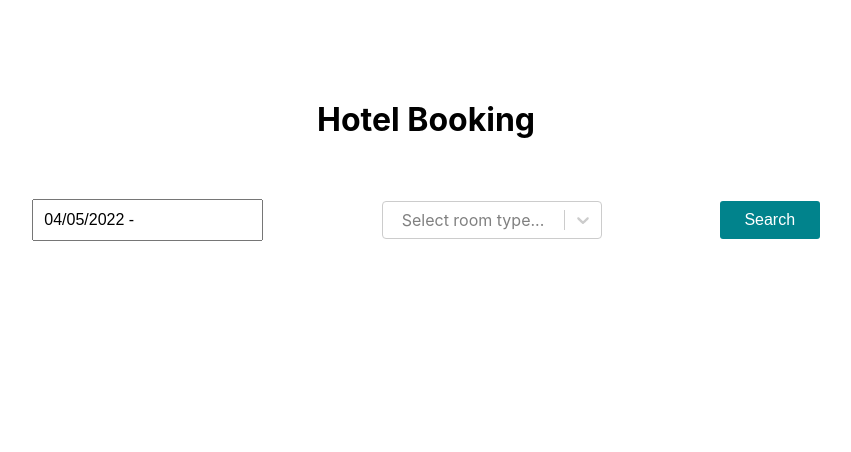
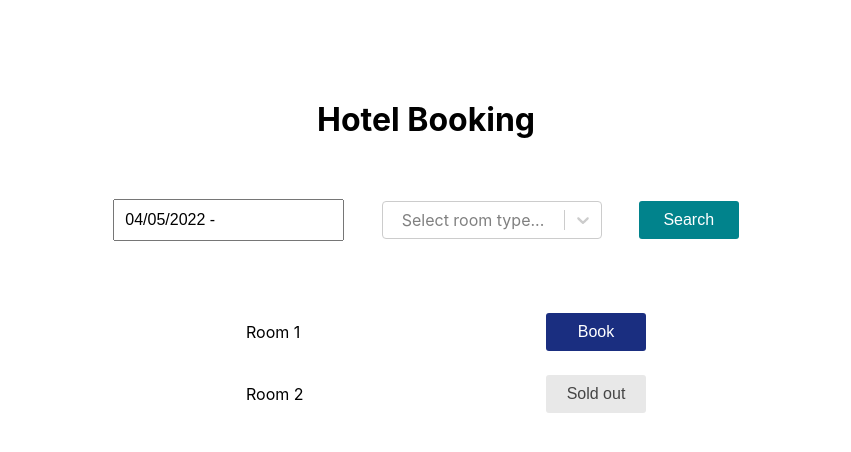
Before and after one commit to danielmees/hotel-booking, a React (Create React App) app: page / in a window 1280 px wide. Shown: the top 452 px of the page, without its empty margins (214-1065 px from the left). Built offline with nearby package versions, Linux system fonts and the light colour scheme.

Commit message:
css and layout complete

```diff
--- a/src/App.js
+++ b/src/App.js
@@ -25,10 +25,20 @@ function App() {
           endDate={endDate}
           onChange={onChange}
         />
-        <Selector handleChange={roomType => setRoomType(roomType.value)} />
+        <Selector handleChange={option => setRoomType(option.value)} />
         <Button label='Search' />
       </section>
       <section className='hotel-list'>
+        <ul>
+          <li>
+            <span>Room 1</span>
+            <Button color='blue' label='Book' />
+          </li>
+          <li>
+            <span>Room 2</span>
+            <Button label='Sold out' disable />
+          </li>
+        </ul>
       </section>
     </div>
   );
--- a/src/App.scss
+++ b/src/App.scss
@@ -4,7 +4,7 @@
   width: 100%;
 
   @media only screen and (min-width: 768px) {
-    width: 80%;
+    width: 700px;
   }
 }
 
@@ -23,3 +23,17 @@
     flex-direction: row;
   }
 }
+
+.hotel-list {
+  margin-top: 50px;
+
+  li {
+    padding: 12px;
+    list-style-type: none;
+    margin: 0 auto;
+    max-width: 400px;
+    display: flex;
+    justify-content: space-between;
+    align-items: center;
+  }
+}
--- a/src/components/Button.js
+++ b/src/components/Button.js
@@ -1,10 +1,14 @@
 import React from 'react';
 import './Button.scss';
 
-const Button = ({ label, color, handleClick }) => (
-    <button className={`btn btn--${color}`} onClick={handleClick}>
+const Button = ({ label, color, handleClick, disable }) => {
+    const className = `btn${color ? ` btn--${color}` : ''}${disable ? ' btn--disable' : ''}`;
+
+    return <button className={className} onClick={handleClick}>
         {label}
-    </button>
-);
+    </button>;
+};
+
+
 
 export default Button;
--- a/src/components/Button.scss
+++ b/src/components/Button.scss
@@ -7,8 +7,15 @@
     color: #fff;
     background-color: #01838C;
     border-radius: 3px;
+    cursor: pointer;
 
     &--blue {
         background-color: #1a2e80;
     }
+
+    &--disable {
+        color: #454545;
+        background-color: #e8e8e8;
+        cursor: not-allowed;
+    }
 }
```
